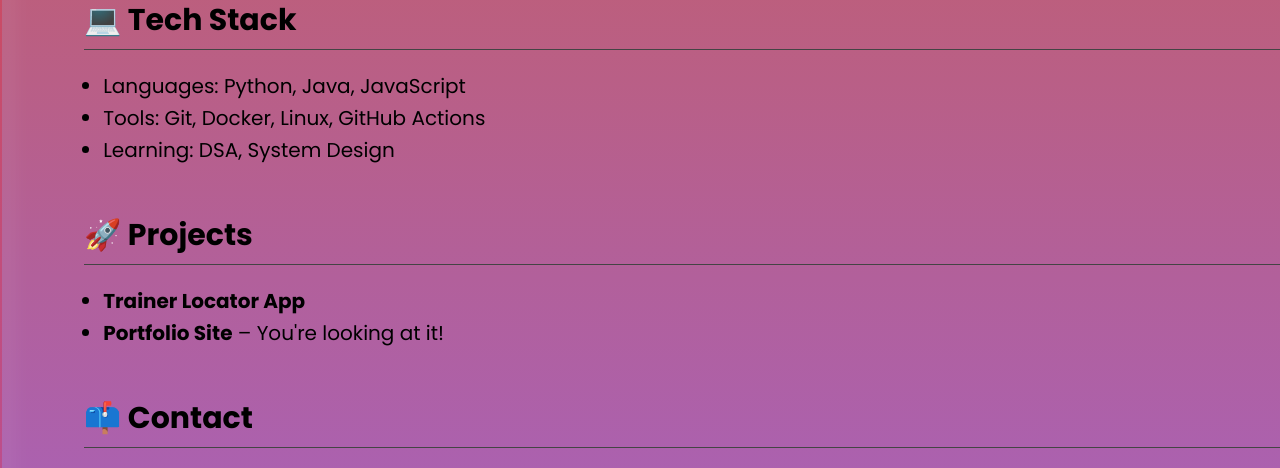
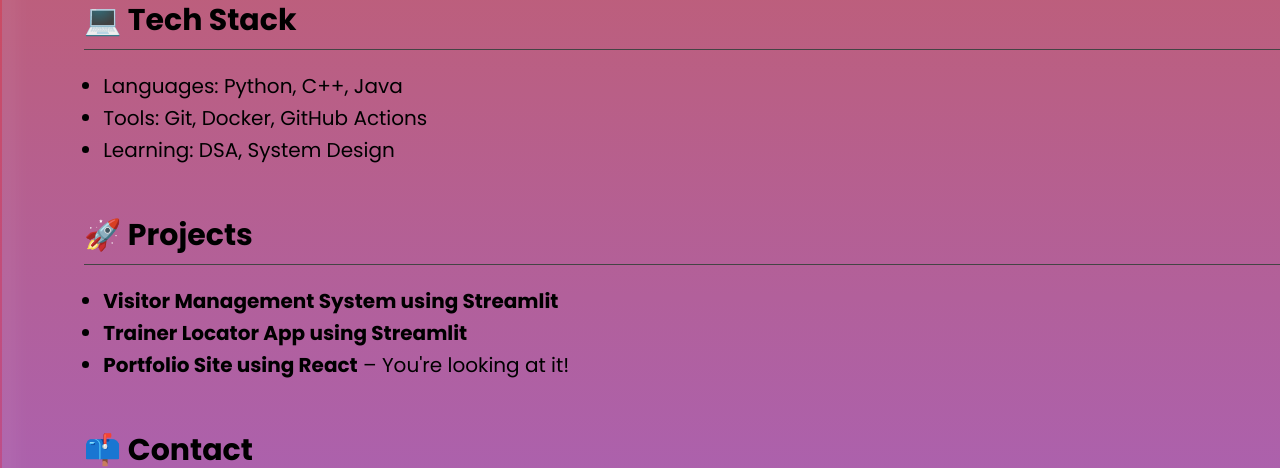
Before and after one commit to riadavid/portfolio-site, a React (Create React App) app: page / in a window 1280 px wide. Shown: the part 316-784 px from the top of the page. Built offline with nearby package versions, Linux system fonts and the light colour scheme.

Commit message:
Update App.js

```diff
--- a/src/App.js
+++ b/src/App.js
@@ -29,8 +29,8 @@ function App() {
                     <section className="section">
                         <h2>💻 Tech Stack</h2>
                         <ul>
-                            <li>Languages: Python, Java, JavaScript</li>
-                            <li>Tools: Git, Docker, Linux, GitHub Actions</li>
+                            <li>Languages: Python, C++, Java</li>
+                            <li>Tools: Git, Docker, GitHub Actions</li>
                             <li>Learning: DSA, System Design</li>
                         </ul>
                     </section>
@@ -38,8 +38,9 @@ function App() {
                     <section className="section">
                         <h2>🚀 Projects</h2>
                         <ul>
-                            <li><strong>Trainer Locator App</strong></li>
-                            <li><strong>Portfolio Site</strong> – You're looking at it!</li>
+                            <li><strong> Visitor Management System using Streamlit</strong></li>
+                            <li><strong>Trainer Locator App using Streamlit</strong></li>
+                            <li><strong>Portfolio Site using React</strong> – You're looking at it!</li>
                         </ul>
                     </section>
 
```
